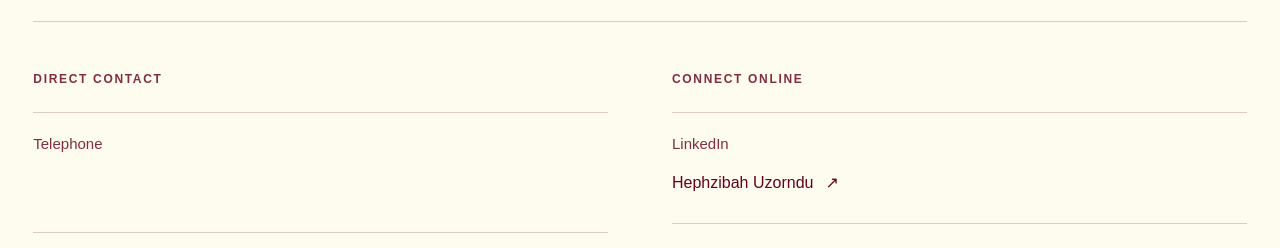
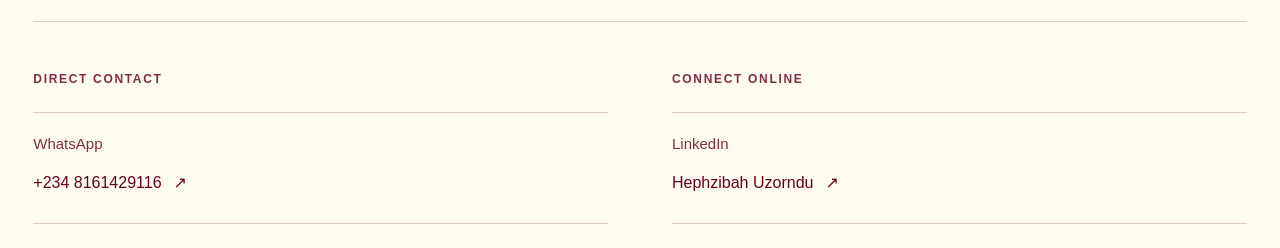
Before and after one commit to Maajolawasanjo/Hephzibah-portfolio, a Next.js app: page / in a window 1280 px wide. Shown: the part 9240-9488 px from the top of the page. Built offline with nearby package versions, Linux system fonts and the light colour scheme; no server answers; a web font is replaced by a local one.

Commit message:
feat(contact): replace telephone link with WhatsApp chat action

```diff
--- a/src/components/home/contact.tsx
+++ b/src/components/home/contact.tsx
@@ -110,9 +110,15 @@ export function Contact() {
                 </div>
               )}
               <div className="border-b border-rule py-5">
-                <Text variant="small" muted>Telephone</Text>
-                <a href={site.contact.phoneHref} className="mt-2 inline-flex min-h-10 items-center text-base font-medium underline-offset-4 hover:underline">
-                  {site.contact.phone}
+                <Text variant="small" muted>WhatsApp</Text>
+                <a
+                  href={site.contact.whatsappHref}
+                  target="_blank"
+                  rel="noopener noreferrer"
+                  aria-label="Chat with Hephie Creatives on WhatsApp (opens in a new tab)"
+                  className="mt-2 inline-flex min-h-10 max-w-full flex-wrap items-center gap-3 text-base font-medium underline-offset-4 hover:underline"
+                >
+                  {site.contact.whatsappNumber} <span aria-hidden="true">↗</span>
                 </a>
               </div>
             </div>
```
